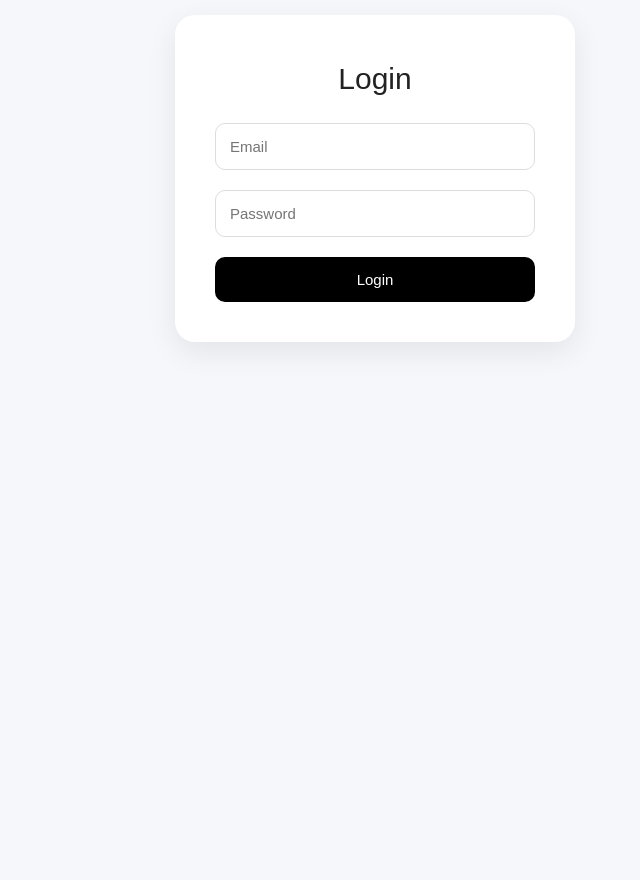
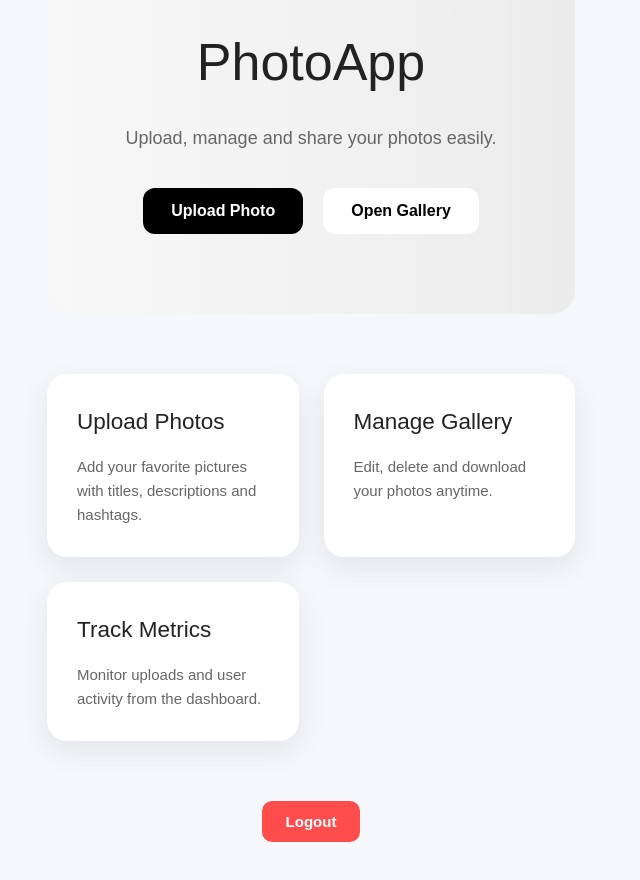
Before and after one commit to lolatrlc/paradigms-photo-app, a Vue app in the folder frontend/: page / in a window 1280 px wide. Before the commit this address led to /login. Shown: the part 242-1122 px from the top of the page, without its empty margins (25-665 px from the left). Before the commit the page ends 800 px from the top, so only its background shows below. Built offline with nearby package versions, Linux system fonts and the light colour scheme; the HTML template or start-up script is replaced by a standard one.

Commit message:
Improve home page layout and navigation

```diff
--- a/frontend/src/views/HomeView.vue
+++ b/frontend/src/views/HomeView.vue
@@ -1,37 +1,193 @@
 <script setup lang="ts">
-import { onMounted } from "vue";
 import { useRouter } from "vue-router";
 
 const router = useRouter();
-
-onMounted(() => {
-  const token = localStorage.getItem("token");
-
-  if (!token) {
-    router.push("/login");
-  }
-});
 
 const logout = () => {
   localStorage.removeItem("token");
   router.push("/login");
 };
-
-const goToUpload = () => {
-  router.push("/upload");
-};
-
 </script>
 
 <template>
-  <h1>Home</h1>
-  <p>Welcome</p>
+  <div class="home">
 
-  <button @click="goToUpload">Upload Photo</button>
+    <section class="hero">
+      <h1>Welcome to PhotoApp</h1>
 
-  <button @click="router.push('/gallery')">My Photos</button>
+      <p>
+        Upload, manage and share your photos easily.
+      </p>
 
-  <button @click="logout">Logout</button>
+      <div class="hero-actions">
+        <button @click="router.push('/upload')">
+          Upload Photo
+        </button>
 
+        <button class="secondary" @click="router.push('/gallery')">
+          Open Gallery
+        </button>
+      </div>
+    </section>
 
+    <section class="features">
+
+      <div class="feature-card">
+        <h2>Upload Photos</h2>
+
+        <p>
+          Add your favorite pictures with titles,
+          descriptions and hashtags.
+        </p>
+      </div>
+
+      <div class="feature-card">
+        <h2>Manage Gallery</h2>
+
+        <p>
+          Edit, delete and download your photos anytime.
+        </p>
+      </div>
+
+      <div class="feature-card">
+        <h2>Track Metrics</h2>
+
+        <p>
+          Monitor uploads and user activity from the dashboard.
+        </p>
+      </div>
+
+    </section>
+
+    <div class="logout-container">
+      <button class="logout-btn" @click="logout">
+        Logout
+      </button>
+    </div>
+
+  </div>
 </template>
+
+<style scoped>
+
+.home {
+  display: flex;
+  flex-direction: column;
+  gap: 60px;
+}
+
+.hero {
+  text-align: center;
+
+  padding: 80px 20px;
+
+  background:
+    linear-gradient(to right, #f8f8f8, #ececec);
+
+  border-radius: 24px;
+}
+
+.hero h1 {
+  font-size: 52px;
+  margin-bottom: 20px;
+}
+
+.hero p {
+  font-size: 18px;
+  color: #666;
+
+  margin-bottom: 35px;
+}
+
+.hero-actions {
+  display: flex;
+  justify-content: center;
+  gap: 20px;
+
+  flex-wrap: wrap;
+}
+
+.hero-actions button {
+  padding: 14px 28px;
+
+  border: none;
+  border-radius: 12px;
+
+  font-size: 16px;
+  font-weight: 600;
+
+  cursor: pointer;
+
+  transition: transform 0.2s ease;
+}
+
+.hero-actions button:hover {
+  transform: translateY(-3px);
+}
+
+.hero-actions button:first-child {
+  background: black;
+  color: white;
+}
+
+.secondary {
+  background: white;
+  border: 1px solid #dcdcdc;
+}
+
+.features {
+  display: grid;
+
+  grid-template-columns:
+    repeat(auto-fit, minmax(250px, 1fr));
+
+  gap: 25px;
+}
+
+.feature-card {
+  background: white;
+
+  padding: 30px;
+
+  border-radius: 20px;
+
+  box-shadow:
+    0 10px 30px rgba(0,0,0,0.08);
+
+  transition: transform 0.2s ease;
+}
+
+.feature-card:hover {
+  transform: translateY(-5px);
+}
+
+.feature-card h2 {
+  margin-bottom: 15px;
+}
+
+.feature-card p {
+  color: #666;
+  line-height: 1.6;
+}
+
+.logout-container {
+  display: flex;
+  justify-content: center;
+}
+
+.logout-btn {
+  padding: 12px 24px;
+
+  border: none;
+  border-radius: 10px;
+
+  background: #ff4d4d;
+  color: white;
+
+  font-size: 15px;
+  font-weight: 600;
+
+  cursor: pointer;
+}
+
+</style>
```
